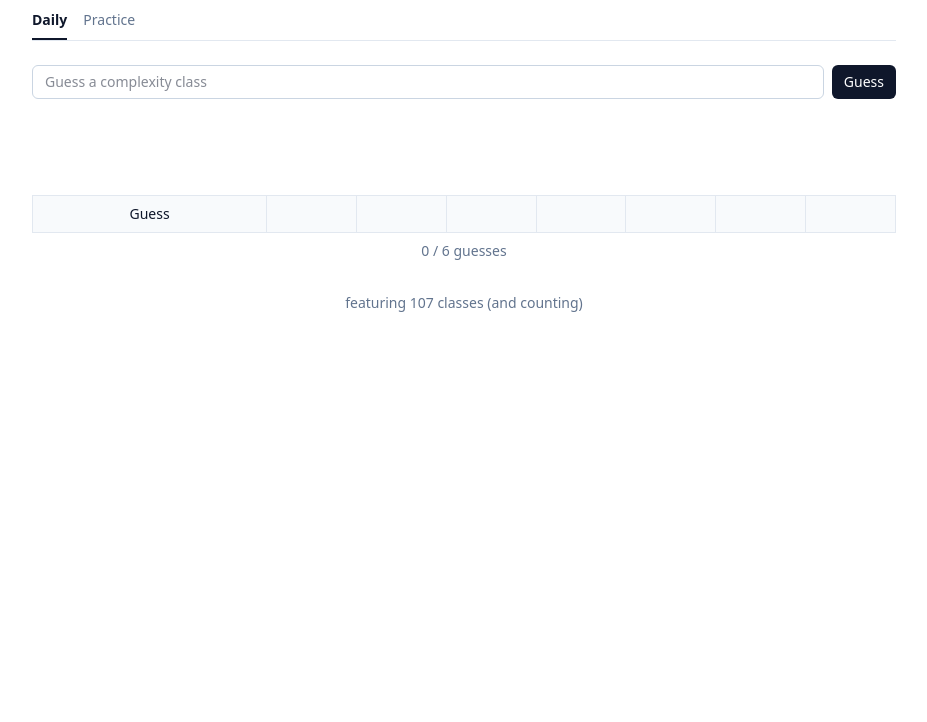
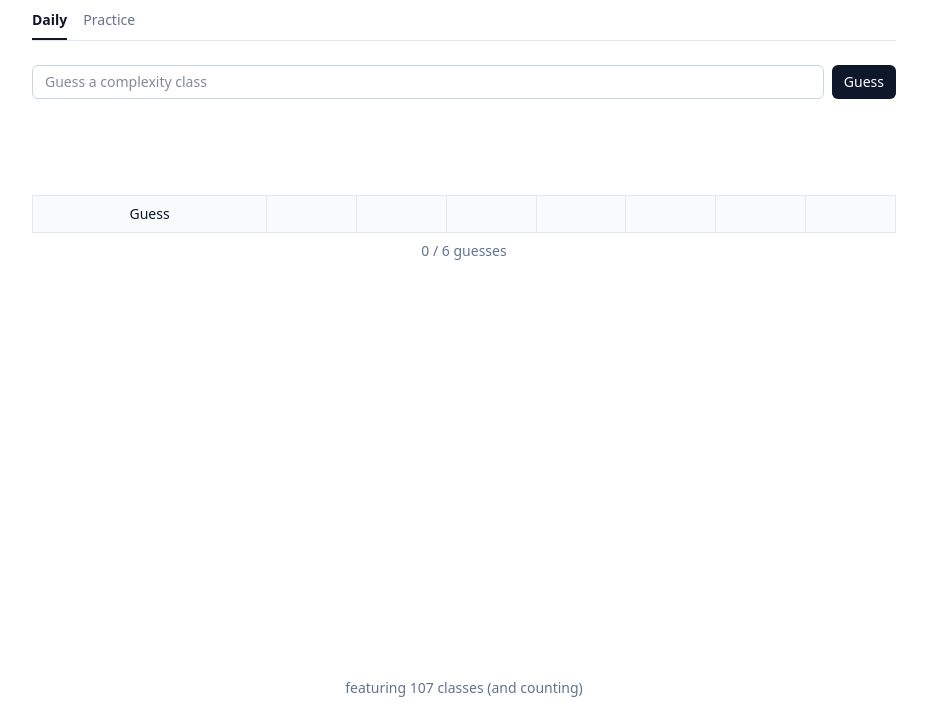
Before and after one commit to iulusan/complexle, a website built with Vite: page src/client/index.html in a window 1280 px wide. Shown: the part 78-800 px from the top of the page, without its empty margins (176-1103 px from the left). Built offline with nearby package versions, Linux system fonts and the light colour scheme.

Commit message:
Fix client footer not sticking to the bottom on short pages
#app (Vite's mount div) sat between body's flex-col and homeView's
main/footer without itself participating in the flex layout, so
main's flex-1 had nothing to push against. Adding flex flex-1
flex-col to #app makes it a transparent pass-through, matching the
server where main/footer are direct body children.

```diff
--- a/src/client/index.html
+++ b/src/client/index.html
@@ -6,7 +6,11 @@
   <title>Complexle</title>
 </head>
 <body class="flex min-h-screen flex-col bg-white text-slate-900">
-  <div id="app"></div>
+  <!-- flex flex-1 flex-col: passes the body's flex-col layout through to homeView's <main
+       class="flex-1">/<footer> children unchanged, same as them being direct body children on
+       the server (see src/views/layout.ts) — otherwise this wrapper breaks the footer's
+       stick-to-bottom behavior on short pages. -->
+  <div id="app" class="flex flex-1 flex-col"></div>
   <script type="module" src="./main.ts"></script>
 </body>
 </html>
```
